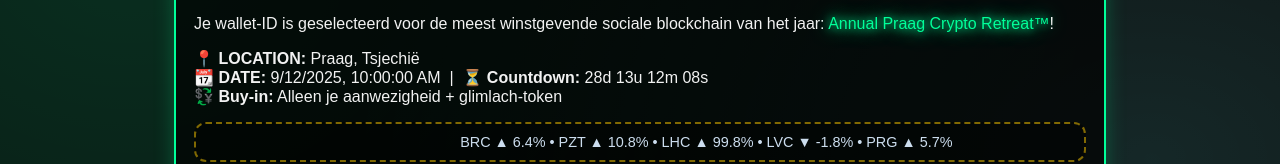
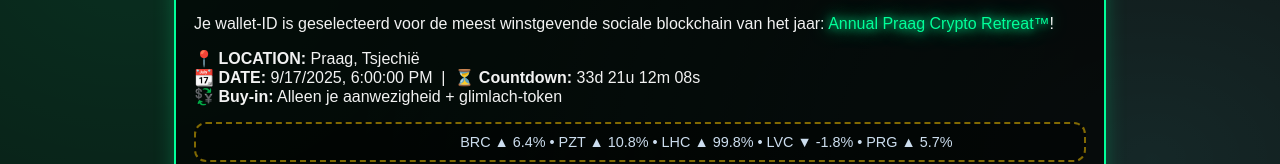
Before and after one commit to Montevw/Praag-2025-crypto, a plain HTML site: page index.html in a window 1280 px wide. Shown: the part 248-412 px from the top of the page. Drawn offline with Linux system fonts and the light colour scheme.

Commit message:
index.html
update

```diff
--- a/index.html
+++ b/index.html
@@ -164,7 +164,7 @@
 </div>
 <script defer="defer">
   // ===== Editable date: set your trip start date here (YYYY-MM-DD HH:MM) =====
-  const TRIP_DATE = '2025-09-12 10:00'; // ← pas aan
+  const TRIP_DATE = '2025-09-17 18:00'; // ← pas aan
   // ==========================================================================
 
   const dateText = document.getElementById('dateText');
```
